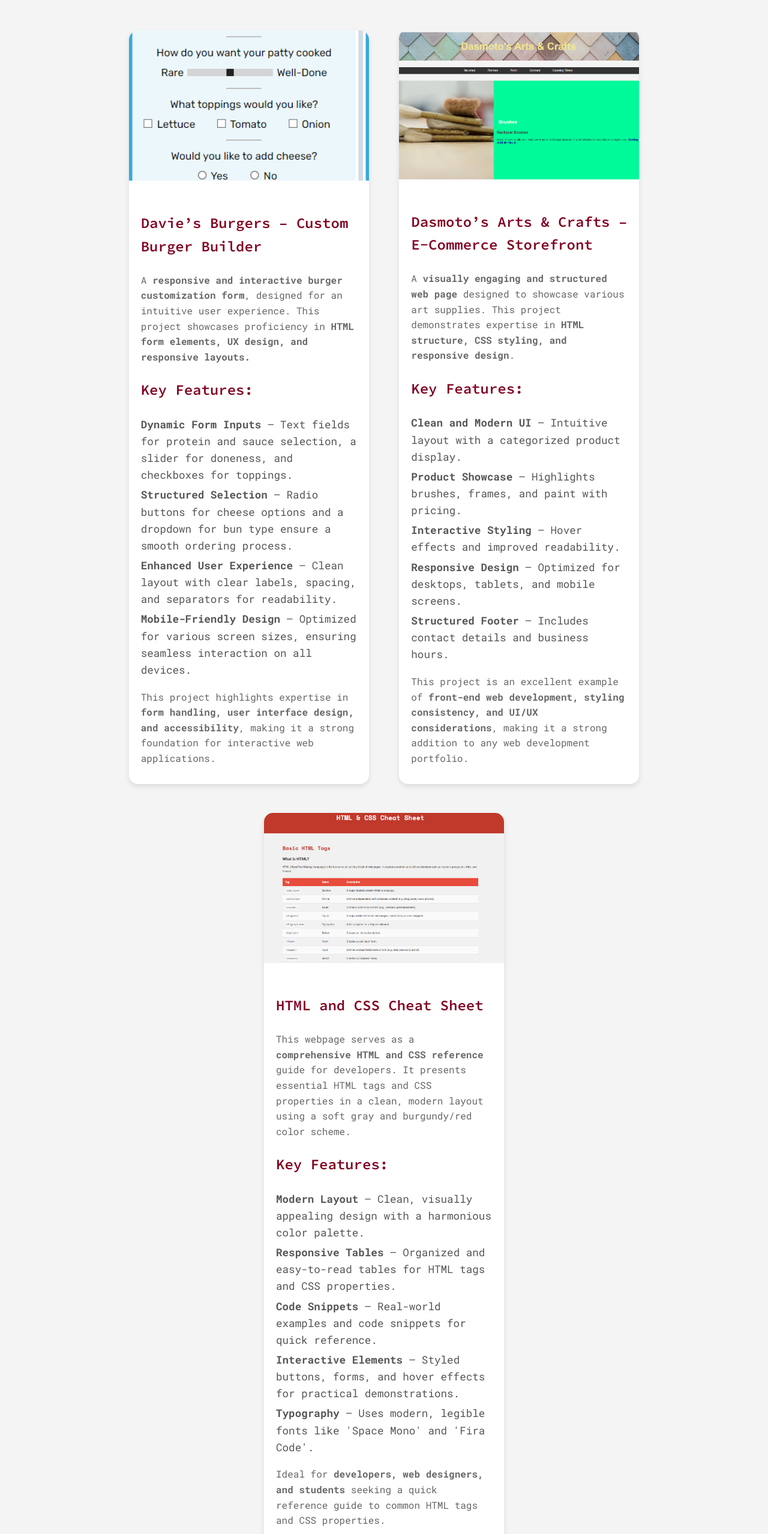
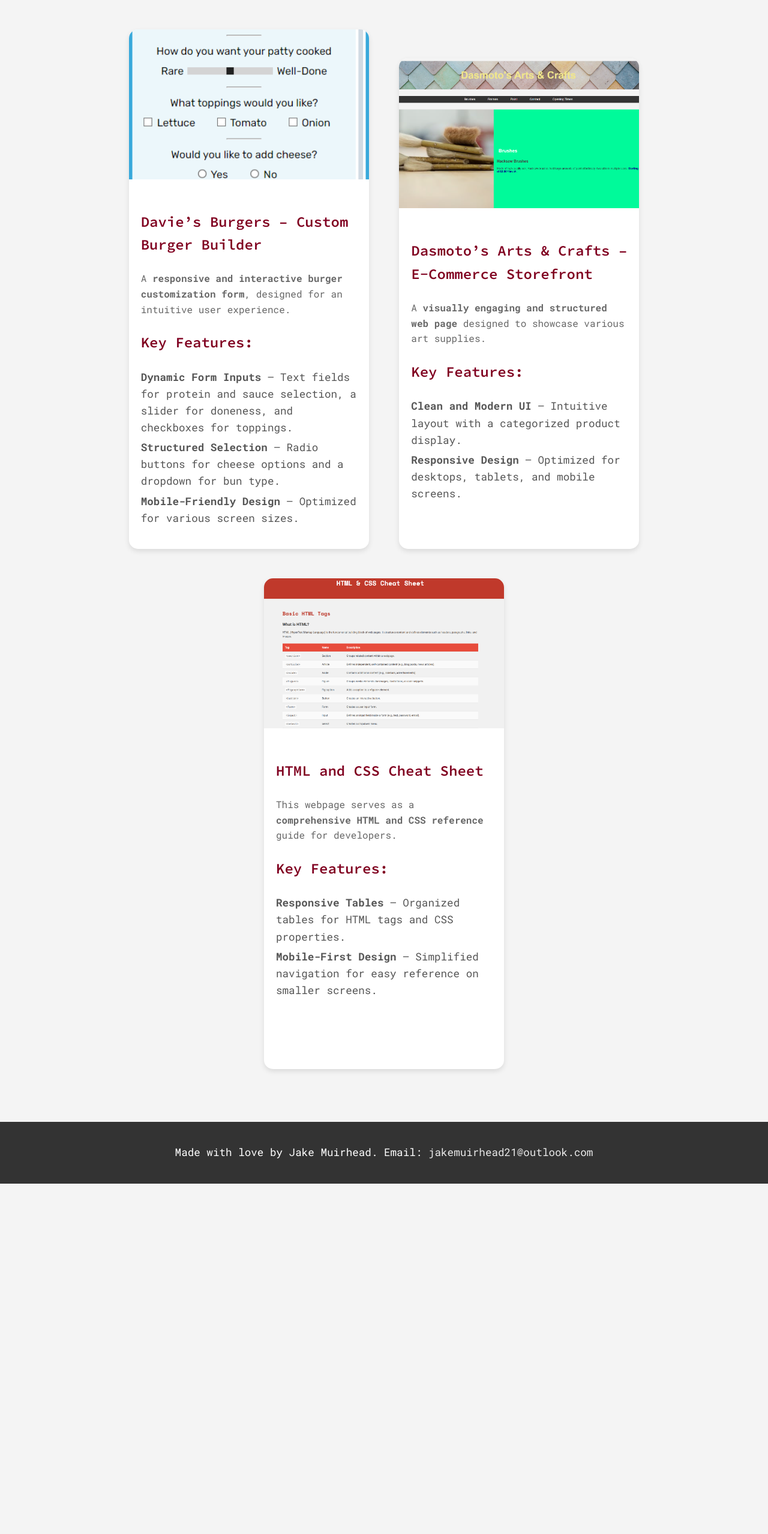
Before and after one commit to jakeMuirhead/Portfolio, a plain HTML site: page projects.html in a window 1280 px wide. Shown: the part 240-2797 px from the top of the page at 60% size. After the commit the page ends 2213 px from the top, so only its background shows below. Drawn offline with Linux system fonts and the light colour scheme.

```diff
--- a/CSS/style.css
+++ b/CSS/style.css
@@ -221,6 +221,7 @@ a:hover {
 
 .project-info {
     padding: 20px;
+    min-height: 65vh;
 }
 
 .project-info h3 {
--- a/projects.html
+++ b/projects.html
@@ -14,9 +14,9 @@
 </head>
 <body>
 
+    <!-- Header Section -->
     <header>
         <div id="headerBar">
-
             <button id="menu-toggle" aria-label="Toggle navigation menu">☰</button>
             <nav>
                 <ul id="menu">
@@ -29,95 +29,59 @@
     </header>
 
     <main>
-    <!-- Existing Projects Section -->
+        <!-- Projects Section -->
         <section id="projects">
             <h2>My Projects</h2>
 
-        <!-- New Projects Added Section -->
+            <!-- Project 1: Davie's Burgers -->
             <article class="project">
                 <img src="Media/Imgs/DaviesBurgerScreenshot.png" alt="Davie's Burgers custom burger builder interface" loading="lazy">
                 <div class="project-info">
                     <h3>Davie’s Burgers – Custom Burger Builder</h3>
-                <p>
-                    A <strong>responsive and interactive burger customization form</strong>, designed for an intuitive user experience.
-                    This project showcases proficiency in <strong>HTML form elements, UX design, and responsive layouts.</strong>
-                </p>
+                    <p>A <strong>responsive and interactive burger customization form</strong>, designed for an intuitive user experience.</p>
                     <h3>Key Features:</h3>
                     <ul>
                         <li><strong>Dynamic Form Inputs</strong> – Text fields for protein and sauce selection, a slider for doneness, and checkboxes for toppings.</li>
-                    <li><strong>Structured Selection</strong> – Radio buttons for cheese options and a dropdown for bun type ensure a smooth ordering process.</li>
-                    <li><strong>Enhanced User Experience</strong> – Clean layout with clear labels, spacing, and separators for readability.</li>
-                    <li><strong>Mobile-Friendly Design</strong> – Optimized for various screen sizes, ensuring seamless interaction on all devices.</li>
+                        <li><strong>Structured Selection</strong> – Radio buttons for cheese options and a dropdown for bun type.</li>
+                        <li><strong>Mobile-Friendly Design</strong> – Optimized for various screen sizes.</li>
                     </ul>
-                <p>
-                    This project highlights expertise in <strong>form handling, user interface design, and accessibility</strong>,
-                    making it a strong foundation for interactive web applications.
-                </p>
                 </div>
             </article>
 
+            <!-- Project 2: Dasmoto's Arts & Crafts -->
             <article class="project">
                 <img src="Media/Imgs/dasmotos-ss.png" alt="Dasmoto's Arts & Crafts storefront showcasing art supplies" loading="lazy">
                 <div class="project-info">
                     <h3>Dasmoto’s Arts & Crafts – E-Commerce Storefront</h3>
-                <p>
-                    A <strong>visually engaging and structured web page</strong> designed to showcase various art supplies.
-                    This project demonstrates expertise in <strong>HTML structure, CSS styling, and responsive design</strong>.
-                </p>
+                    <p>A <strong>visually engaging and structured web page</strong> designed to showcase various art supplies.</p>
                     <h3>Key Features:</h3>
                     <ul>
                         <li><strong>Clean and Modern UI</strong> – Intuitive layout with a categorized product display.</li>
-                    <li><strong>Product Showcase</strong> – Highlights brushes, frames, and paint with pricing.</li>
-                    <li><strong>Interactive Styling</strong> – Hover effects and improved readability.</li>
                         <li><strong>Responsive Design</strong> – Optimized for desktops, tablets, and mobile screens.</li>
-                    <li><strong>Structured Footer</strong> – Includes contact details and business hours.</li>
                     </ul>
-                <p>
-                    This project is an excellent example of <strong>front-end web development, styling consistency, and UI/UX considerations</strong>,
-                    making it a strong addition to any web development portfolio.
-                </p>
                 </div>
             </article>
 
+            <!-- Project 3: HTML and CSS Cheat Sheet -->
             <article class="project">
                 <img src="Media/Imgs/CheatSheet-ss.png" alt="HTML and CSS Cheat Sheet layout example" loading="lazy">
                 <div class="project-info">
                     <h3>HTML and CSS Cheat Sheet</h3>
-                <p>
-                    This webpage serves as a <strong>comprehensive HTML and CSS reference</strong> guide for developers. It presents essential HTML tags and CSS properties in a clean, modern layout using a soft gray and burgundy/red color scheme.
-                </p>
+                    <p>This webpage serves as a <strong>comprehensive HTML and CSS reference</strong> guide for developers.</p>
                     <h3>Key Features:</h3>
                     <ul>
-                    <li><strong>Modern Layout</strong> – Clean, visually appealing design with a harmonious color palette.</li>
-                    <li><strong>Responsive Tables</strong> – Organized and easy-to-read tables for HTML tags and CSS properties.</li>
-                    <li><strong>Code Snippets</strong> – Real-world examples and code snippets for quick reference.</li>
-                    <li><strong>Interactive Elements</strong> – Styled buttons, forms, and hover effects for practical demonstrations.</li>
-                    <li><strong>Typography</strong> – Uses modern, legible fonts like 'Space Mono' and 'Fira Code'.</li>
+                        <li><strong>Responsive Tables</strong> – Organized tables for HTML tags and CSS properties.</li>
+                        <li><strong>Mobile-First Design</strong> – Simplified navigation for easy reference on smaller screens.</li>
                     </ul>
-                <p>
-                    Ideal for <strong>developers, web designers, and students</strong> seeking a quick reference guide to common HTML tags and CSS properties.
-                </p>
                 </div>
             </article>
-    </section>
 
-    <section id="thank-you">
-        <h3>Thank you for checking out my projects!</h3>
-        <p>Thank you for taking the time to explore my work. Please feel free to check back soon as I continuously update my projects with new and exciting developments. Your feedback is always welcome!</p>
-        <a href="https://github.com/jakeMuirhead?tab=repositories" target="_blank" class="cta-btn">Explore More Projects</a>
         </section>
     </main>
 
     <footer>
-    <p>Made With Love in Dawlish, Devon</p>
-    <p>Email: <a href="mailto:jakemuirhead21@outlook.com">jakemuirhead21@outlook.com</a></p>
+        <p>Made with love by Jake Muirhead. Email: <a href="mailto:jakemuirhead21@outlook.com">jakemuirhead21@outlook.com</a></p>
     </footer>
-
-<script>
-    document.getElementById("menu-toggle").addEventListener("click", function() {
-        document.getElementById("menu").classList.toggle("active");
-    });
-</script>
 
 </body>
 </html>
```
Also changed, not shown: contact.html (+11 -1 lines), index.html (+4 -3 lines). Lines whose indentation alone changed are shown as unchanged.
